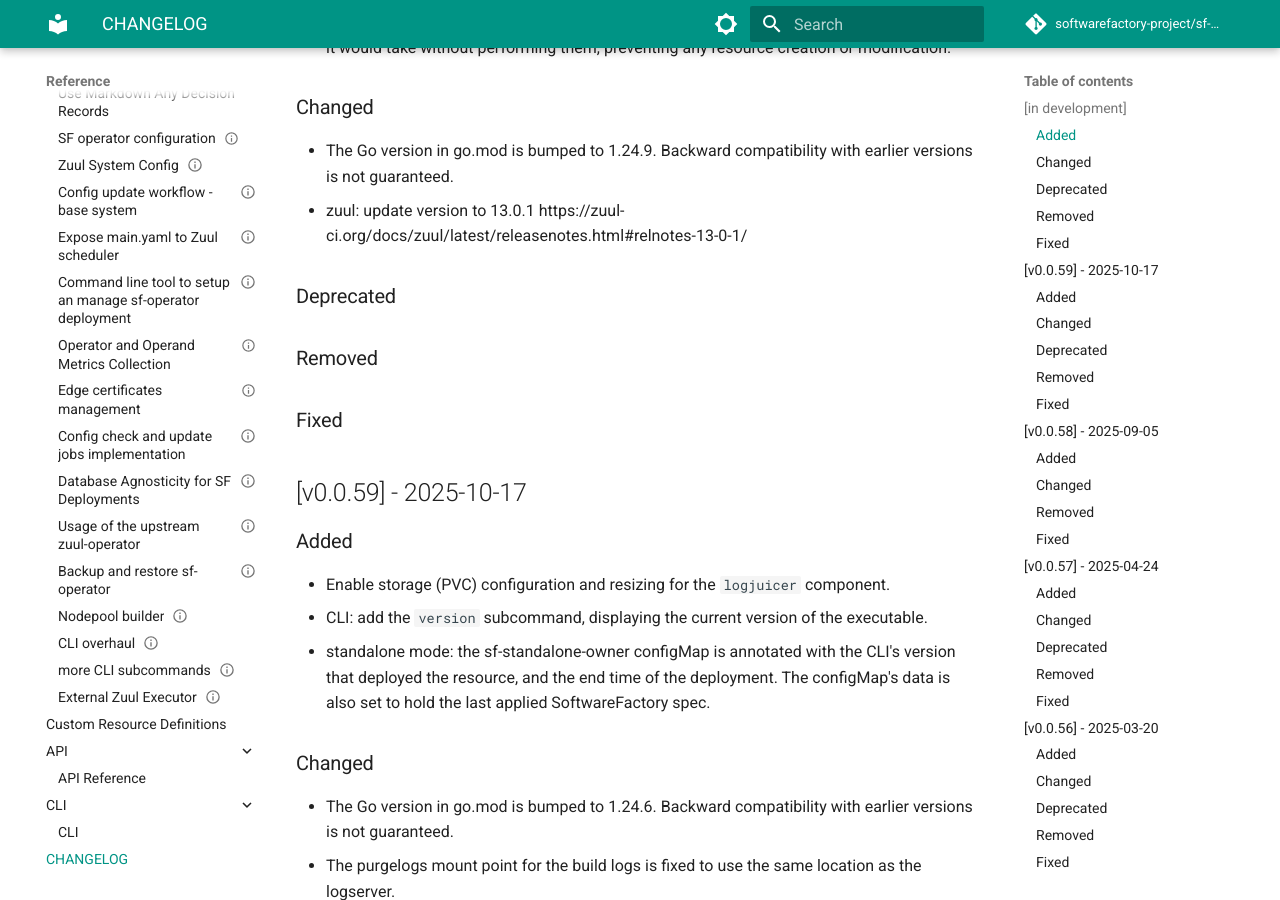
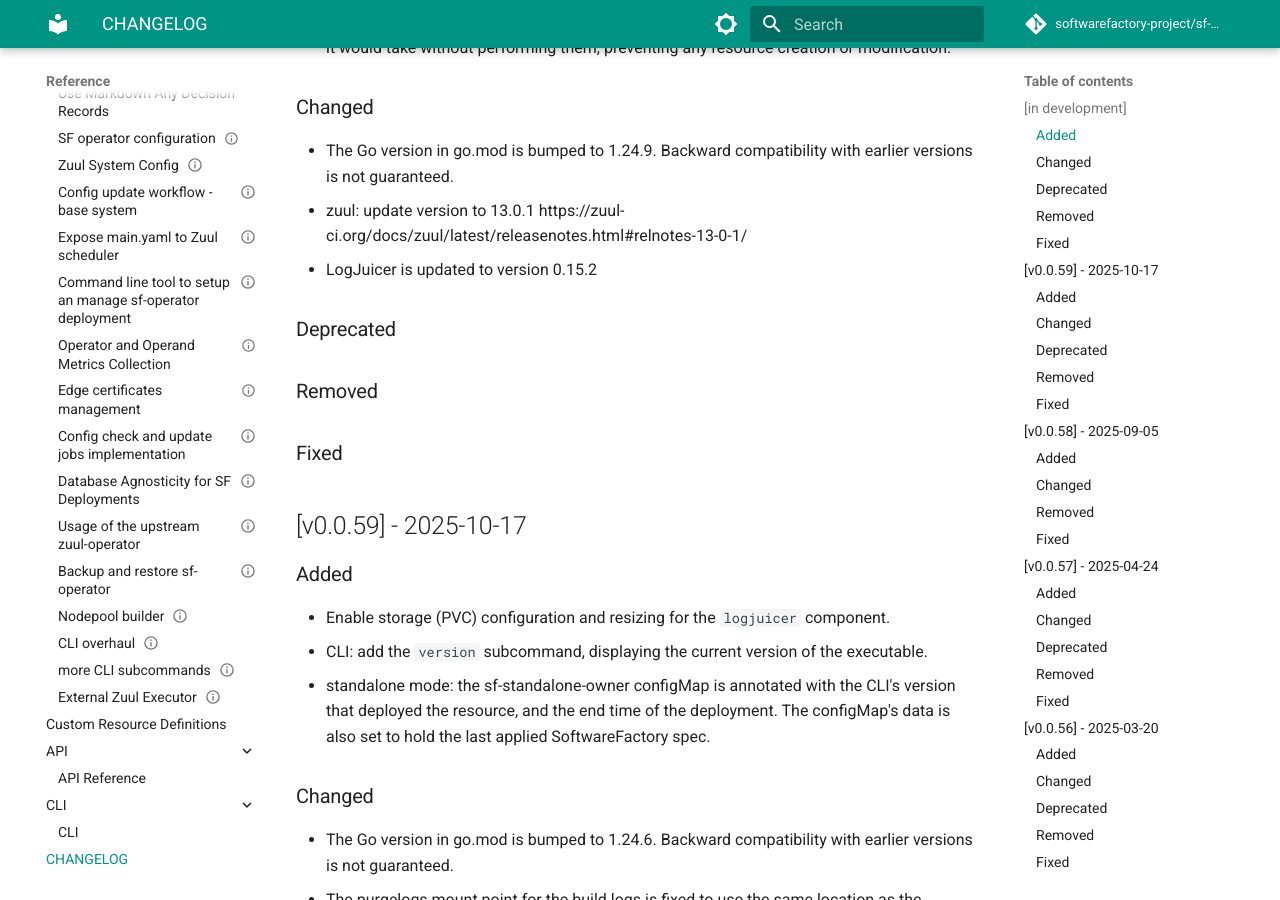
Before and after one commit to softwarefactory-project/sf-operator, an MkDocs documentation site: the page built from doc/reference/CHANGELOG.md, in a window 1280 px wide and 900 px high, scrolled down 381 px. Built offline with MkDocs 1.6.1 and Material for MkDocs 9.7.7, drawn with Linux system fonts in a browser that asks for light colours; comment, search, counter and statistics services are not loaded.

Commit message:
Bump logjuicer to version 0.15.2
Depends-On: https://softwarefactory-project.io/r/c/containers/+/34753
Change-Id: I35a62ab04afe19266c964440c0b9fff50897c61e

```diff
--- a/controllers/libs/base/static/images.yaml
+++ b/controllers/libs/base/static/images.yaml
@@ -56,8 +56,8 @@
       source: https://softwarefactory-project.io/cgit/containers/tree/images-sf/master/containers/rendered/zuul-weeder.container?id=b29d4786c7076f5d929480e7cc06279da724ba46
     - name: logjuicer
       container: quay.io/software-factory/logjuicer
-      version: 0.15.0-20250925-1
-      source: https://softwarefactory-project.io/cgit/containers/tree/images-sf/master/containers/rendered/logjuicer.container?id=b29d4786c7076f5d929480e7cc06279da724ba46
+      version: 0.15.2-20250925-1
+      source: https://softwarefactory-project.io/cgit/containers/tree/images-sf/master/containers/rendered/logjuicer.container?id=cb8441548da087a2fb9649d451cb49e960344d0f
     - name: sf-op-busybox
       container: quay.io/software-factory/sf-op-busybox
       version: 1.5-20250925-1
--- a/doc/reference/CHANGELOG.md
+++ b/doc/reference/CHANGELOG.md
@@ -13,6 +13,7 @@
 
 - The Go version in go.mod is bumped to 1.24.9. Backward compatibility with earlier versions is not guaranteed.
 - zuul: update version to 13.0.1 https://zuul-ci.org/docs/zuul/latest/releasenotes.html#relnotes-13-0-1/
+- LogJuicer is updated to version 0.15.2
 
 ### Deprecated
 ### Removed
```
